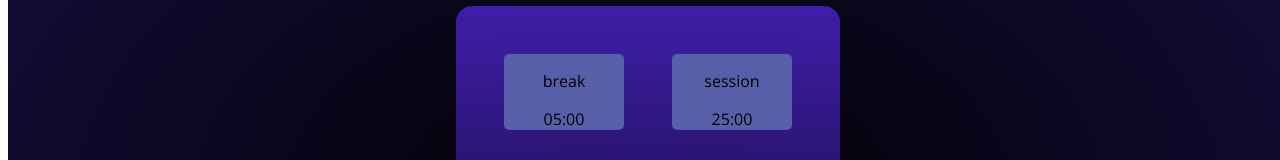
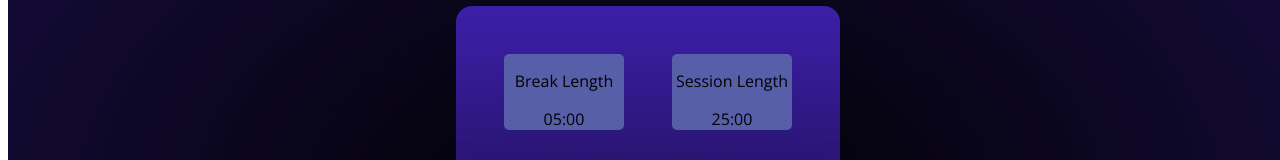
Before and after one commit to Geomorpholog/Timer25-5, a React (Create React App) app: page / in a window 1280 px wide. Shown: the part 202-362 px from the top of the page. Built offline with nearby package versions, Linux system fonts and the light colour scheme.

Commit message:
3th change

```diff
--- a/src/App.js
+++ b/src/App.js
@@ -8,8 +8,8 @@ function App(){
 return(
     <div className="background">
       <div className="app">
-        <Elements value={breaking} header="break"/>
-        <Elements value={session} header="session"/>
+        <Elements value={breaking} name = "break"/>
+        <Elements value={session} name = "session"/>
       </div>
     </div>
 )
--- a/src/Elements.js
+++ b/src/Elements.js
@@ -1,10 +1,9 @@
 import './index.css';
-import Button from './Button.js'
 
  export default function Elements(props){
   return(
     <div className="elements">
-      <p>{props.header}</p>
+      <p id={props.name+"-label"}>{(props.name[0].toUpperCase())+(props.name.slice(1,props.name.length))+" Length"}</p>
       <div>{props.value}</div>
     </div>
 
```
